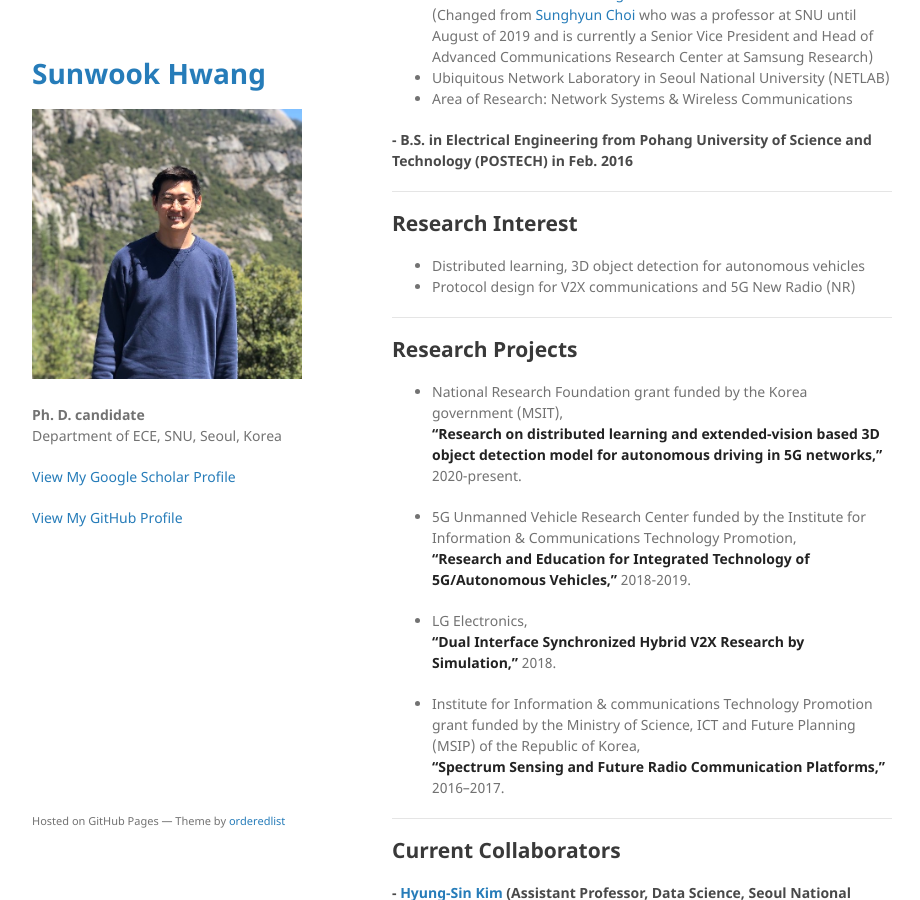
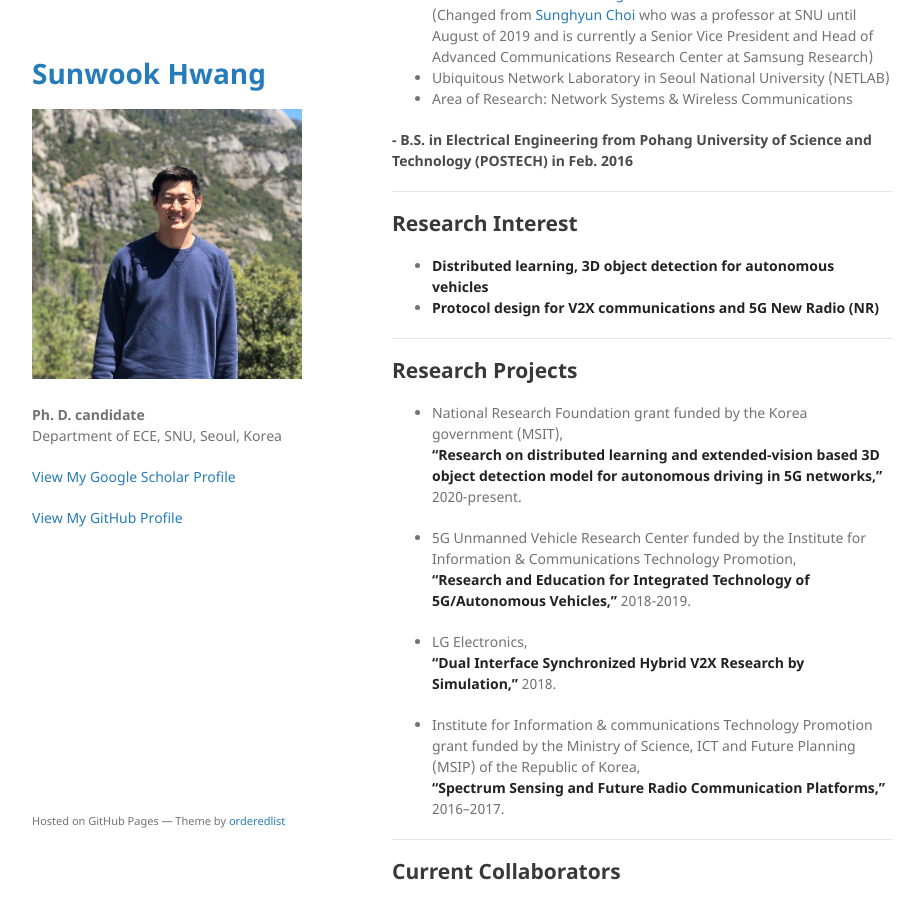
Before and after one commit to jeongjun-park/jeongjun-park.github.io, a Jekyll site: the page built from index.md, in a window 1280 px wide and 900 px high, scrolled down 521 px. Shown: the whole window, without its empty margins (178-1098 px from the left). Built offline with Jekyll 4.4.1, drawn with Linux system fonts in a browser that asks for light colours; our own code applies the rules of GitHub Pages for plain Markdown files.

```diff
--- a/index.md
+++ b/index.md
@@ -27,8 +27,8 @@ at Samsung Research)
 
 ---
 ## Research Interest
-- Distributed learning, 3D object detection for autonomous vehicles
-- Protocol design for V2X communications and 5G New Radio (NR)
+- **Distributed learning, 3D object detection for autonomous vehicles**
+- **Protocol design for V2X communications and 5G New Radio (NR)**
 
 ---
 ## Research Projects
```
